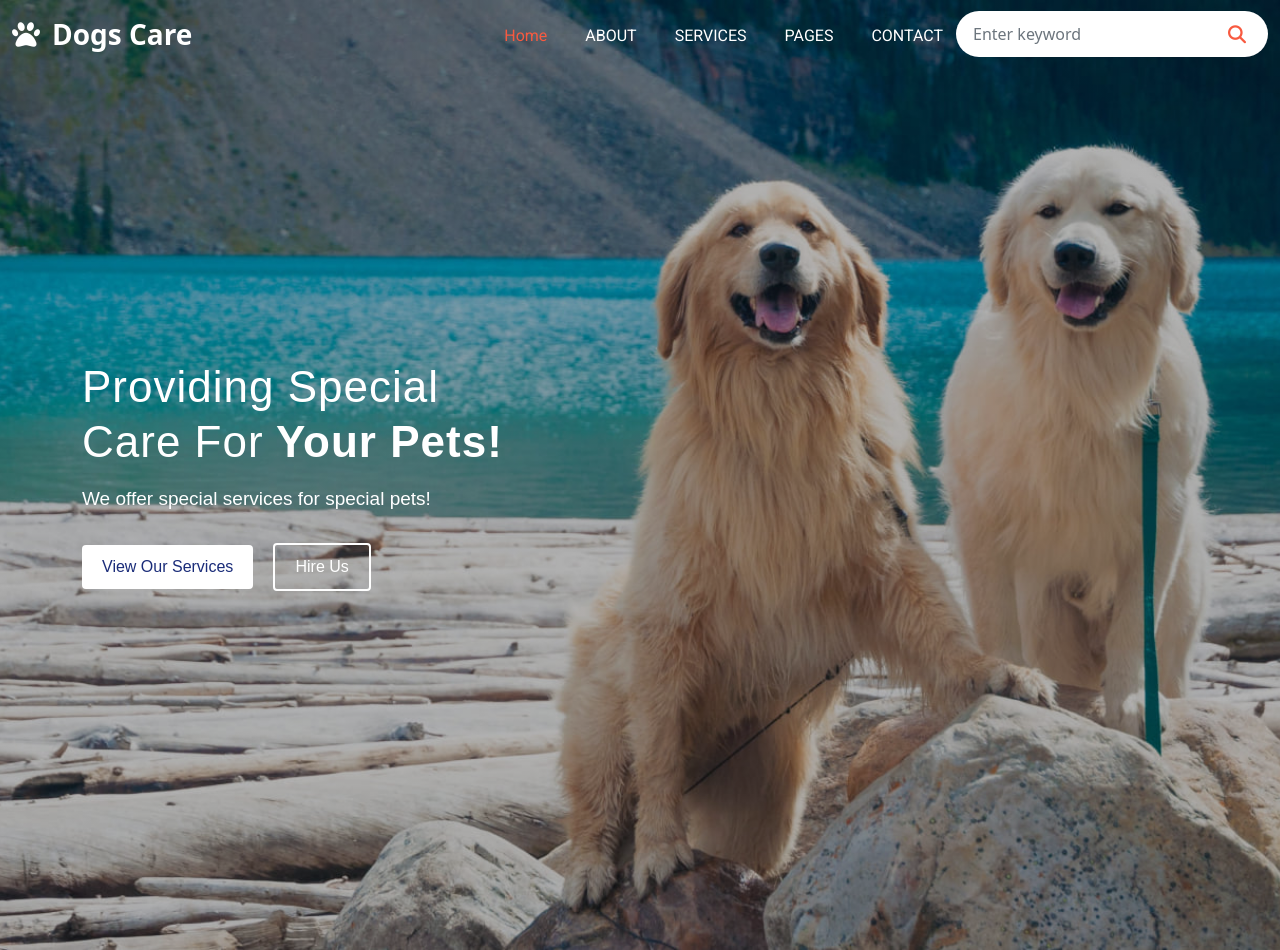
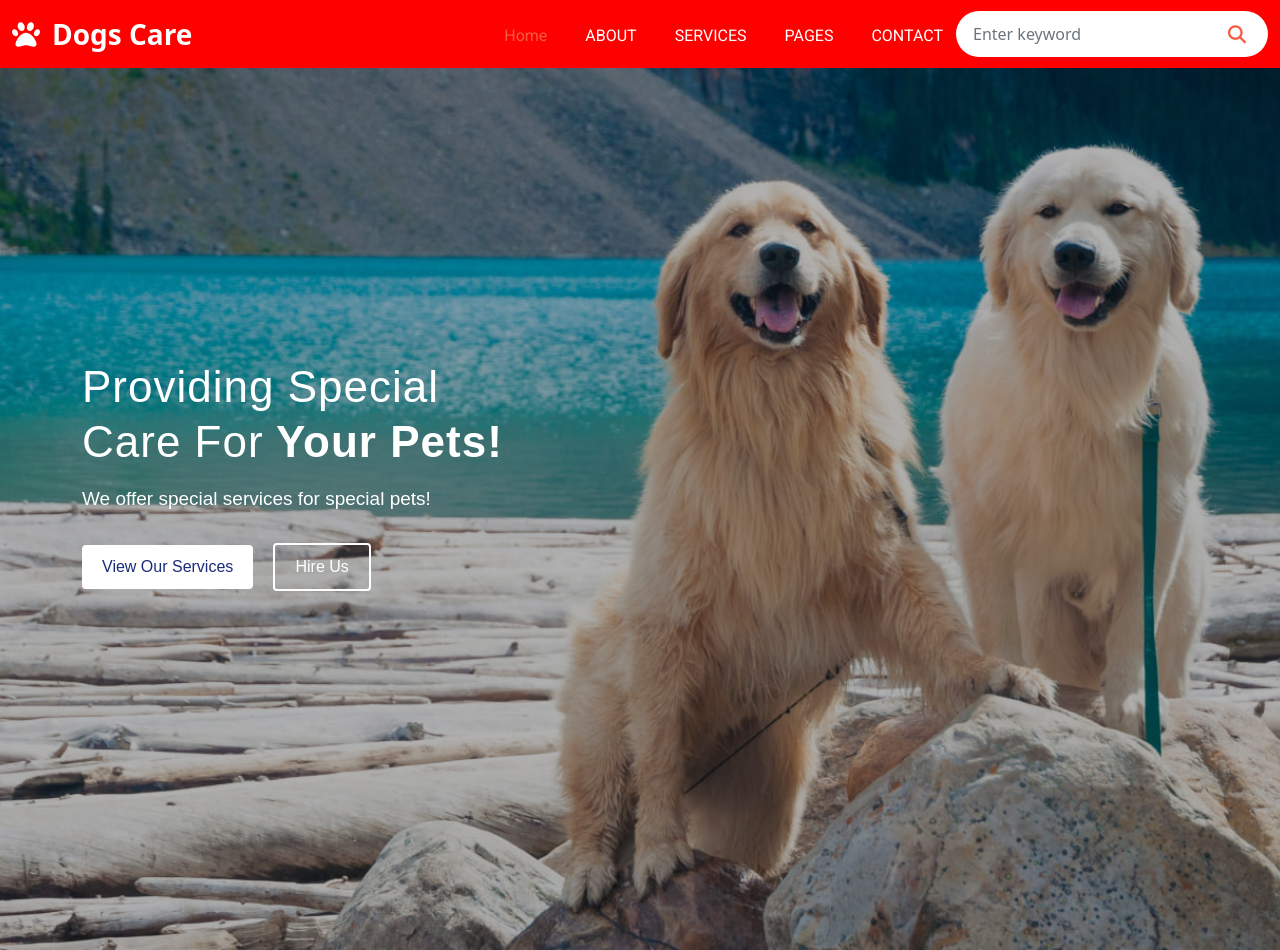
Before and after one commit to Nitinkumarsohal/Dogscare.io, a plain HTML site: page index.html in a window 1280 px wide. Shown: the top 950 px of the page. Drawn offline with nearby package versions, Linux system fonts and the light colour scheme.

Commit message:
header color

```diff
--- a/index.css
+++ b/index.css
@@ -15,7 +15,8 @@
 header{
     position: fixed;
     width: 100%;
-    background-color: transparent;
+    background-color:red;
+/*     background-color: transparent; */
 
 }
 .navbar .nav-link{
```
